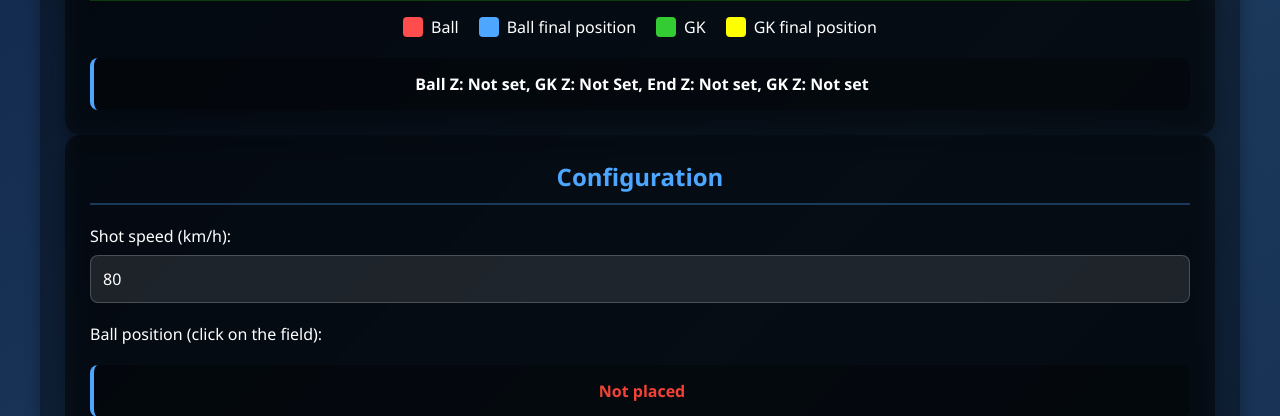
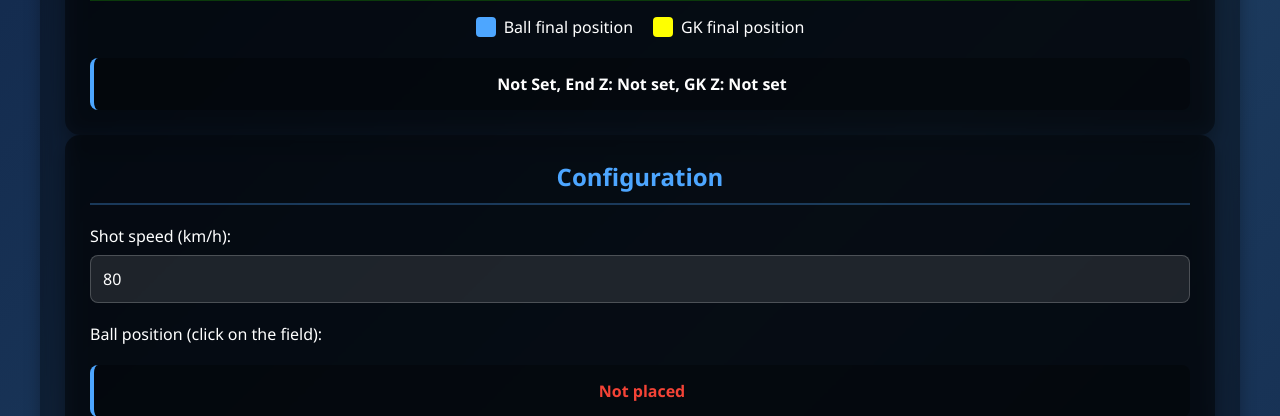
Before and after one commit to miguelnc200/xGOT-web, a Flask app: page / in a window 1280 px wide. Shown: the part 1165-1581 px from the top of the page. Run offline with Flask 3, Linux system fonts and the light colour scheme.

Commit message:
Update index.html

```diff
--- a/templates/index.html
+++ b/templates/index.html
@@ -299,23 +299,15 @@
                     </div>
                 <div class="legend">
                     <div class="legend-item">
-                        <div class="color-box" style="background-color: #ff4d4d;"></div>
-                        <span>Ball</span>
-                    </div>
-                    <div class="legend-item">
                         <div class="color-box" style="background-color: #4da6ff;"></div>
                         <span>Ball final position</span>
-                    </div>
-                    <div class="legend-item">
-                        <div class="color-box" style="background-color: #33cc33;"></div>
-                        <span>GK</span>
                     </div>
                     <div class="legend-item">
                         <div class="color-box" style="background-color: #ffff00;"></div>
                         <span>GK final position</span>
                     </div>
                 </div>
-                <div class="status" id="zStatus">Ball Z: Not set, GK Z: Not Set, End Z: Not set, GK Z: Not set</div>
+                <div class="status" id="zStatus"> Not Set, End Z: Not set, GK Z: Not set</div>
             </div>
 
             <div class="panel">
@@ -751,7 +743,7 @@
             const goalCtx = goalCanvas.getContext('2d');
             const zStatus = document.getElementById('zStatus');
 
-            let zClickState = 'shot';
+            let zClickState = 'fshot';
 
             goalCanvas.addEventListener('click', (event) => {
                 const rect = goalCanvas.getBoundingClientRect();
@@ -774,12 +766,12 @@
                 else if (zClickState === 'fshot'){
                     fshotZ = z;
                     fshotZ_x = x;
-                    zClickState = 'gk';
+                    zClickState = 'fgk';
                 }
                 else if (zClickState === 'fgk'){
                     fgkZ = z;
                     fgkZ_x = x;
-                    zClickState = 'shot';
+                    zClickState = 'fshot';
                 }
 
                 drawGoalCanvas();
@@ -789,7 +781,7 @@
 
             function updateZStatus() {
                 const format = val => val !== null ? val.toFixed(2) + ' m' : 'Not set';
-                zStatus.textContent = `Ball Z: ${format(shotZ)}, GK Z: ${format(gkZ)} End Z: ${format(fshotZ)}, GK Z: ${format(fgkZ)}`;
+                zStatus.textContent = `End Z: ${format(fshotZ)}, GK Z: ${format(fgkZ)}`;
             }
 
             function drawGoalCanvas() {
```
